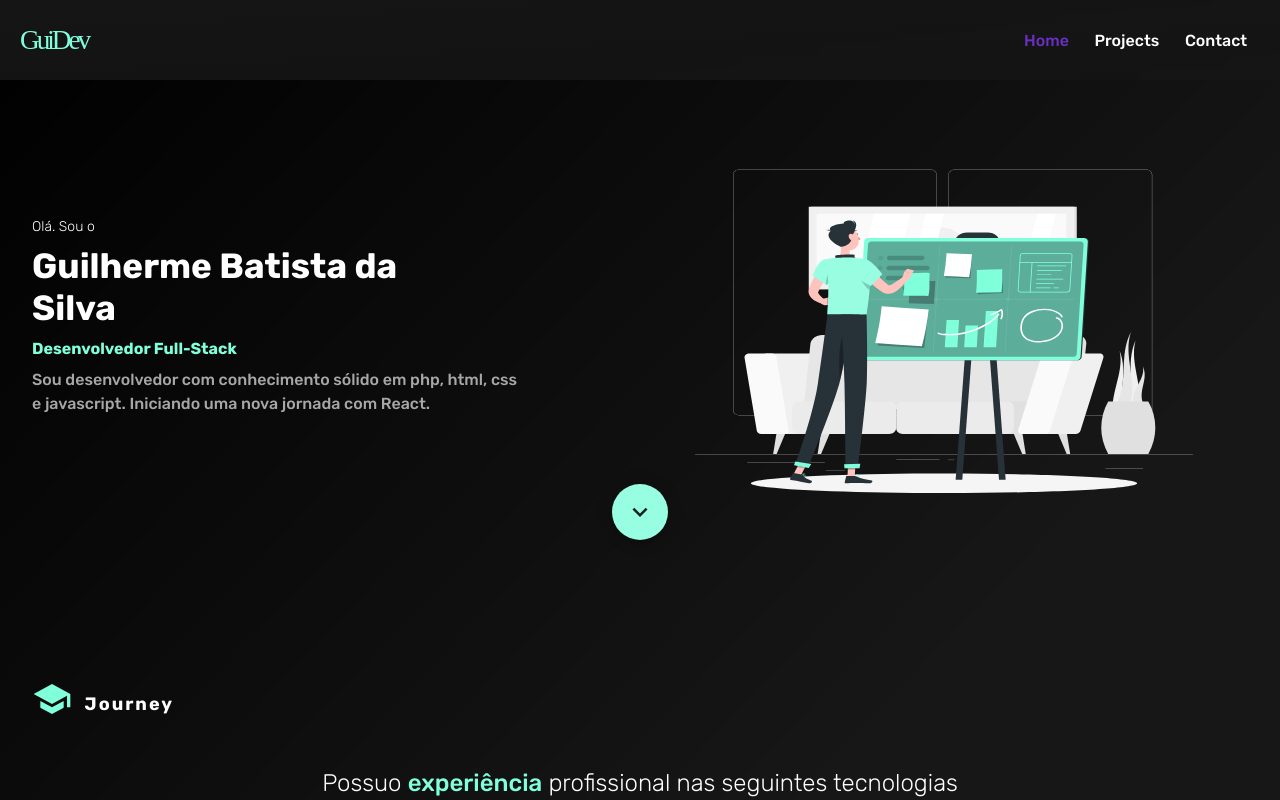
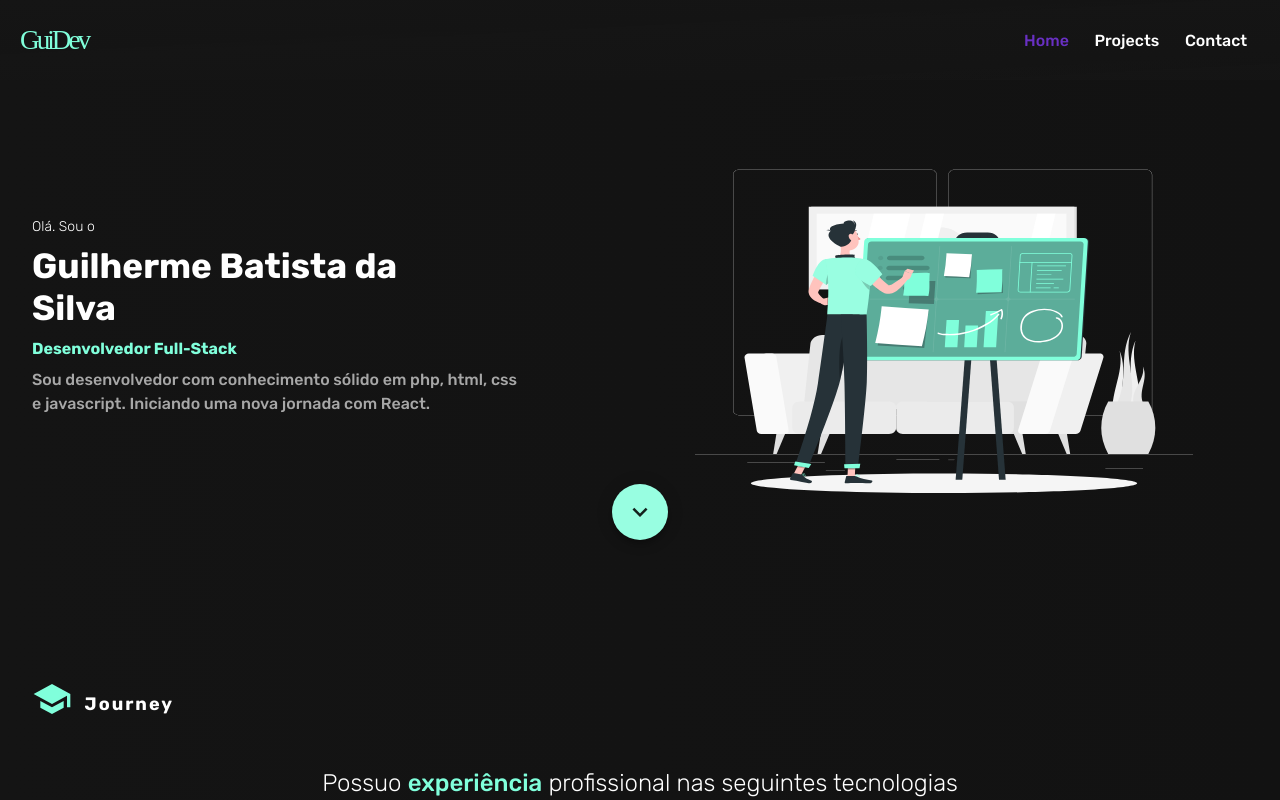
Before and after one commit to gui326/portifolio_guidev, a React (Create React App) app: page / in a window 1280 px wide. Shown: the top 800 px of the page. Built offline with nearby package versions, Linux system fonts and the light colour scheme; a web font is replaced by a local one.

Commit message:
ajuste cor

```diff
--- a/src/App.css
+++ b/src/App.css
@@ -9,7 +9,7 @@ body{
   padding: 0;
   box-sizing: border-box;
   overflow-x: hidden;
-  background: linear-gradient(134deg, black 0, #000000e8 50%);
+  background: linear-gradient(to right,#141414 0,#121212 100%);
   color: white;
   font-family: 'Rubik';
   width: 100%;
```
